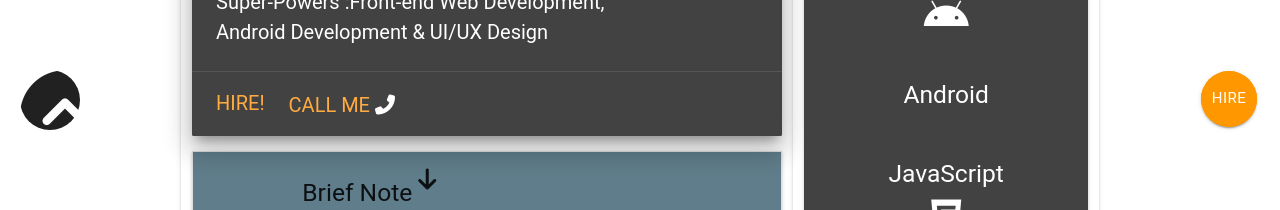
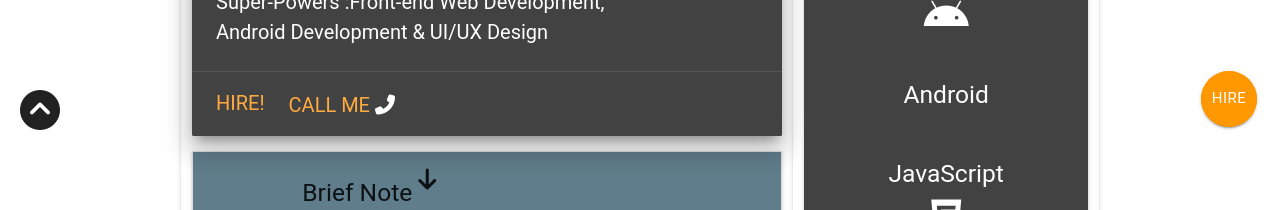
Before and after one commit to ismailnurudeen/Portfolio-Page-Materialize, a plain HTML site: page index.html in a window 1280 px wide. Shown: the part 650-860 px from the top of the page. Drawn offline with Linux system fonts and the light colour scheme; some icons are missing; a web font is replaced by a local one.

Commit message:
Update styles.css

```diff
--- a/styles.css
+++ b/styles.css
@@ -36,6 +36,7 @@ header img{
 .page-header h4{
   text-shadow:5px 5px 10px #000;
   font-size:3rem;
+  margin-top:25%;
 }
 .page-header h5{
   font-weight:lighter;
@@ -55,7 +56,7 @@ header img{
   color:#fff !important;
   font-size:2rem !important;
   font-weight:200 !important;
-  margin:60px auto;
+  margin:50px auto;
 }
 
 .side-nav li a:hover{
@@ -76,6 +77,9 @@ header img{
 }
 #skills{
   font-size:1rem;
+}
+#skills .skill-set{
+ padding:50px auto !important;
 }
 #skills .label{
 
@@ -182,26 +186,21 @@ footer .label{
   color:orange;
   margin:10px;
 }
-.b2top{
+.b2top i{
   position:fixed;
   bottom:20px;
   left:20px;
-  overflow-x:hidden;
-  background:#fff !important;
-  height:60px !important;
-  width:60px !important;
-  border-radius:50% !important;
-  font-size:3rem;
+  background:black !important;
+  font-size:5rem !important;
   padding:0px !important;
   text-align:center;
-
+  color:darkgrey !important;
 }
 .b2top:hover{
-  background:DimGrey;
+  color:darkblue;
 }
 
 footer a{
-  color:Orange;
 }
 
 .modula{
```
